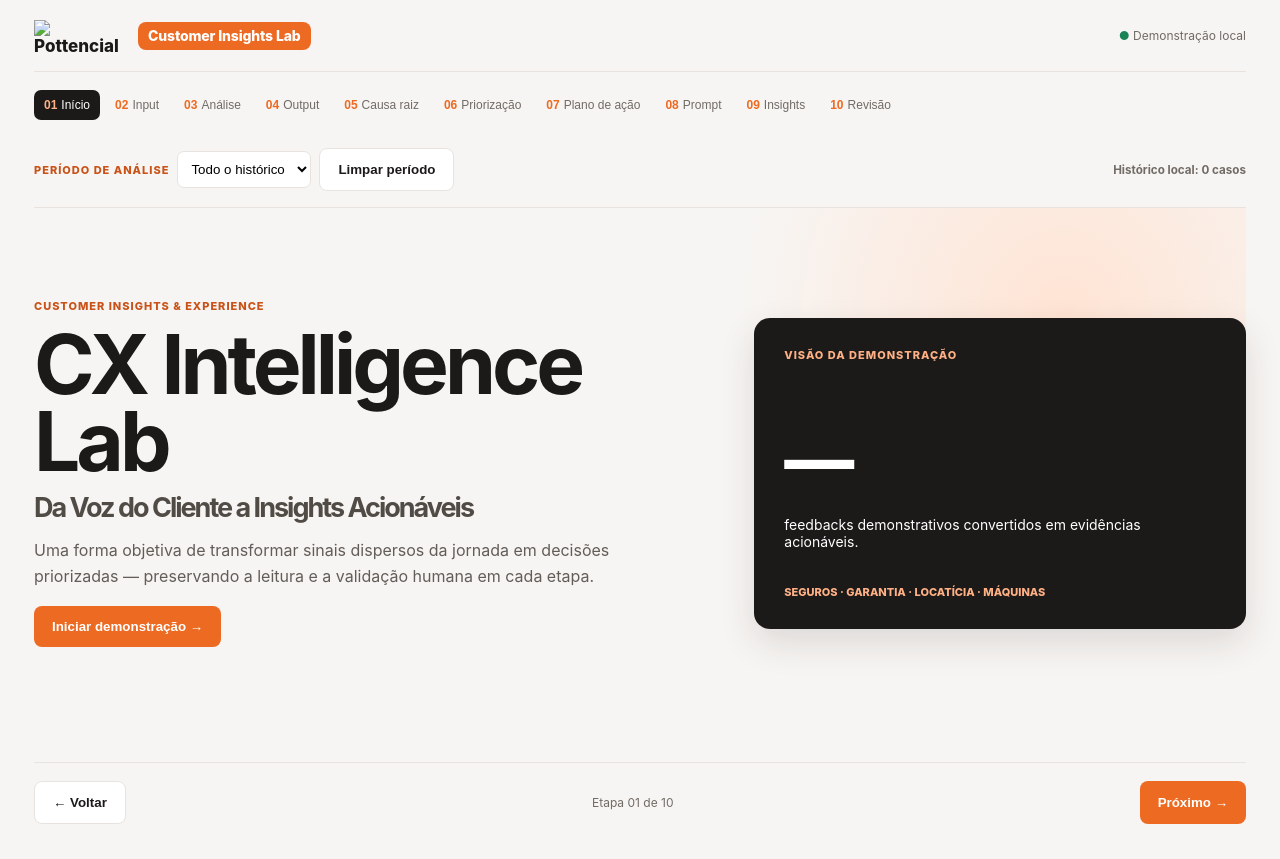
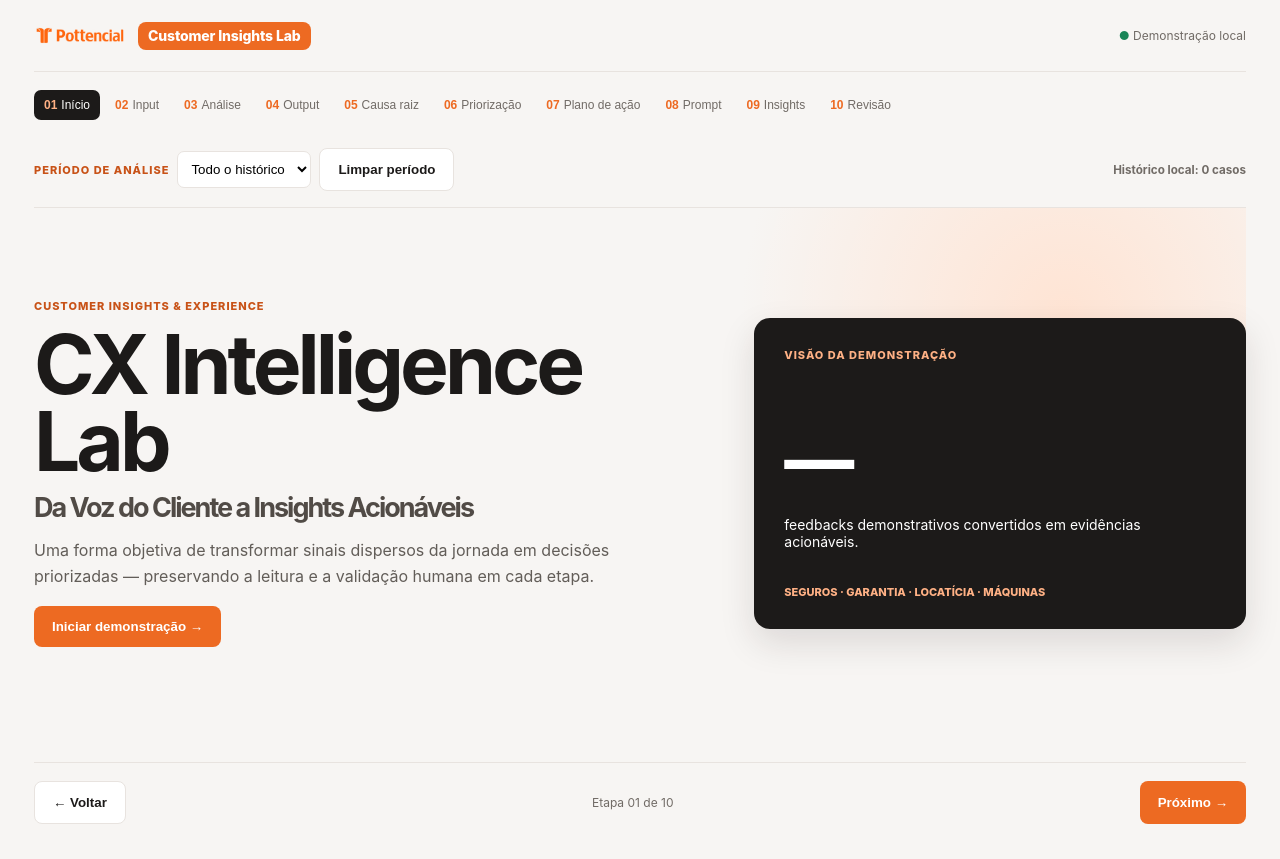
Before and after one commit to MarianeHonorio/customer-insights-lab, a plain HTML site: page index.html in a window 1280 px wide. Drawn offline with Linux system fonts and the light colour scheme.

Commit message:
Update index.html

```diff
--- a/index.html
+++ b/index.html
@@ -91,7 +91,7 @@ init();
 (function(){
   var brand=document.querySelector('.brand');
   brand.innerHTML =
-'<img class="brand-logo" src="./assets/logo-pottencial.png.png" alt="Pottencial Seguradora">' +
+'<img class="brand-logo" src="https://github.com/MarianeHonorio/customer-insights-lab/blob/f719601a179fd8808d8d18e91e9704d7704930ce/logo-pottencial.png.png" alt="Pottencial Seguradora">' +
 '<span class="brand-title">Customer Insights Lab</span>';
   var style=document.createElement('style');style.textContent='.brand{gap:12px!important;display:flex!important;align-items:center!important}.brand-logo{width:92px;height:32px;object-fit:contain;object-position:center;display:block}.brand-title{font-size:14px;line-height:1;white-space:nowrap;padding:10px 13px;border-radius:7px;background:#1c1a19;color:#ff671d;letter-spacing:-.15px;font-weight:850}';document.head.appendChild(style);
   var form=document.getElementById('form');form.insertAdjacentHTML('afterbegin','<label style="display:block;margin-top:13px">Outra classificação de tema</label><input id="customTheme" class="filter" style="width:100%;margin:5px 0 12px" placeholder="Ex.: Comunicação, Cobrança, Usabilidade">');
```
